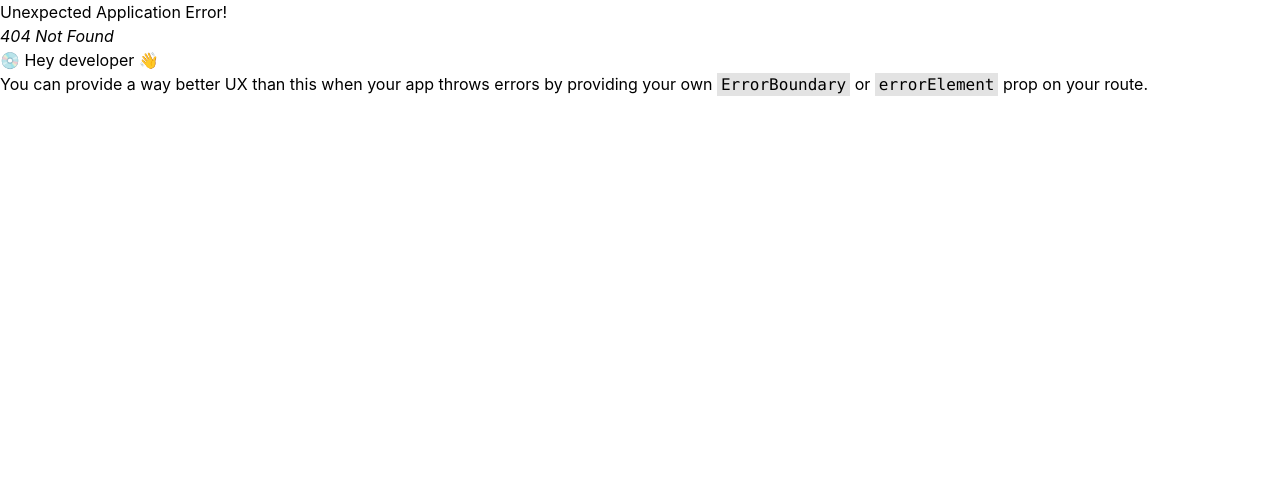
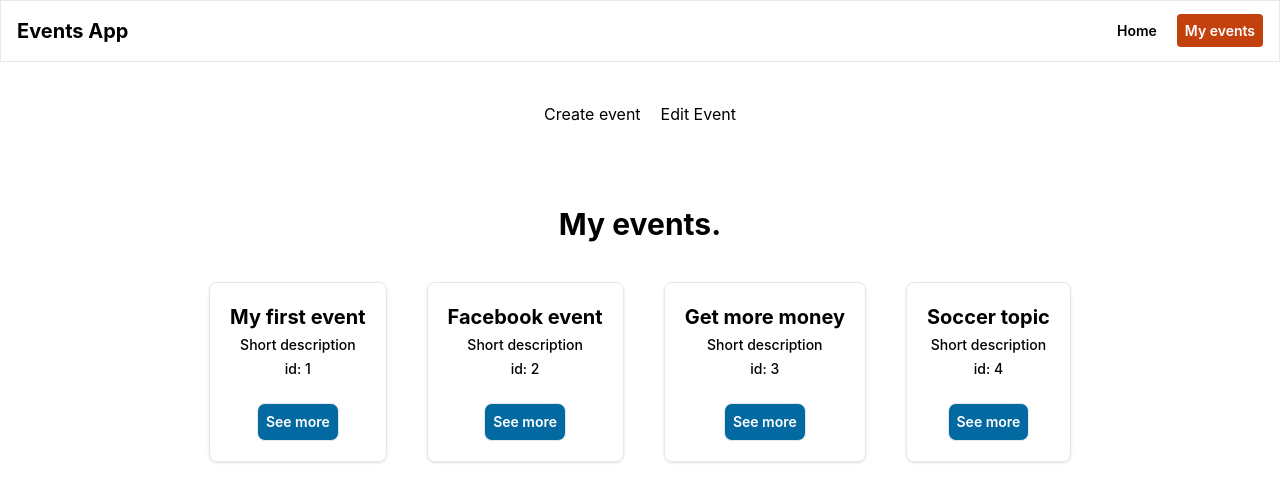
Before and after one commit to Jorge-Ortiz-Mata/react-router-loader-action, a React (Create React App) app: page /events in a window 1280 px wide. Before the commit this address had no page. Shown: the top 502 px of the page. Built offline with nearby package versions, Linux system fonts and the light colour scheme.

Commit message:
Adding nested routes and nested layouts.

```diff
--- a/src/App.jsx
+++ b/src/App.jsx
@@ -3,17 +3,27 @@ import { createBrowserRouter, RouterProvider } from 'react-router-dom';
 import { Provider } from 'react-redux';
 import { store } from './store/index';
 
-import MainLayout from './pages/MainLayout';
+import HomePage from './pages/HomePage';
 import EventsPage from './pages/EventsPage';
 import EventPage from './pages/EventPage';
+
+import MainLayout from './pages/MainLayout';
+import EventLayout from './pages/EventLayout';
 
 const route = createBrowserRouter([
   {
     path: '/',
     element: <MainLayout />,
     children: [
-      { index: true, element: <EventsPage /> },
-      { path: '/events/:eventId', element: <EventPage /> }
+      { index: true, element: <HomePage /> },
+      {
+        path: 'events',
+        element: <EventLayout />,
+        children: [
+          { index: true, element: <EventsPage /> },
+          { path: ':eventId', element: <EventPage /> }
+        ]
+      },
     ]
   }
 ])
--- a/src/components/EventCard.jsx
+++ b/src/components/EventCard.jsx
@@ -8,7 +8,7 @@ const EventCard = ({event}) => {
       <span className="text-sm font-medium">{event.description}</span>
       <span className="text-sm font-medium">id: {event.id}</span>
       <Link
-        to={`events/${event.id}`}
+        to={`${event.id}`}
         className="border rounded-lg text-sm font-semibold p-2 mt-5 bg-sky-700 text-white"
       >
         See more
--- /dev/null
+++ b/src/pages/EventLayout.jsx
@@ -0,0 +1,14 @@
+import { Outlet } from "react-router-dom";
+import EventNavbar from "./EventNavbar";
+
+const EventLayout = () => {
+
+  return(
+    <>
+      <EventNavbar />
+      <Outlet />
+    </>
+  )
+}
+
+export default EventLayout;
--- /dev/null
+++ b/src/pages/EventNavbar.jsx
@@ -0,0 +1,11 @@
+const EventNavbar = () => {
+
+  return(
+    <ul className="w-full flex items-center justify-center gap-5 my-10">
+      <li>Create event</li>
+      <li>Edit Event</li>
+    </ul>
+  )
+}
+
+export default EventNavbar;
--- a/src/pages/MainLayout.jsx
+++ b/src/pages/MainLayout.jsx
@@ -1,5 +1,5 @@
 import { Outlet } from "react-router-dom"
-import Navbar from "./Navbar"
+import Navbar from "./Navbar";
 
 const MainLayout = () => {
 
--- a/src/pages/Navbar.jsx
+++ b/src/pages/Navbar.jsx
@@ -19,6 +19,20 @@ const Navbar = () => {
               )}
               end
             >
+              Home
+            </NavLink>
+          </li>
+
+          <li className="text-sm font-semibold">
+            <NavLink
+              to="events"
+              className={({isActive}) => (
+                isActive
+                ? 'bg-orange-700 p-2 text-white rounded'
+                : undefined
+              )}
+              end
+            >
               My events
             </NavLink>
           </li>
```
